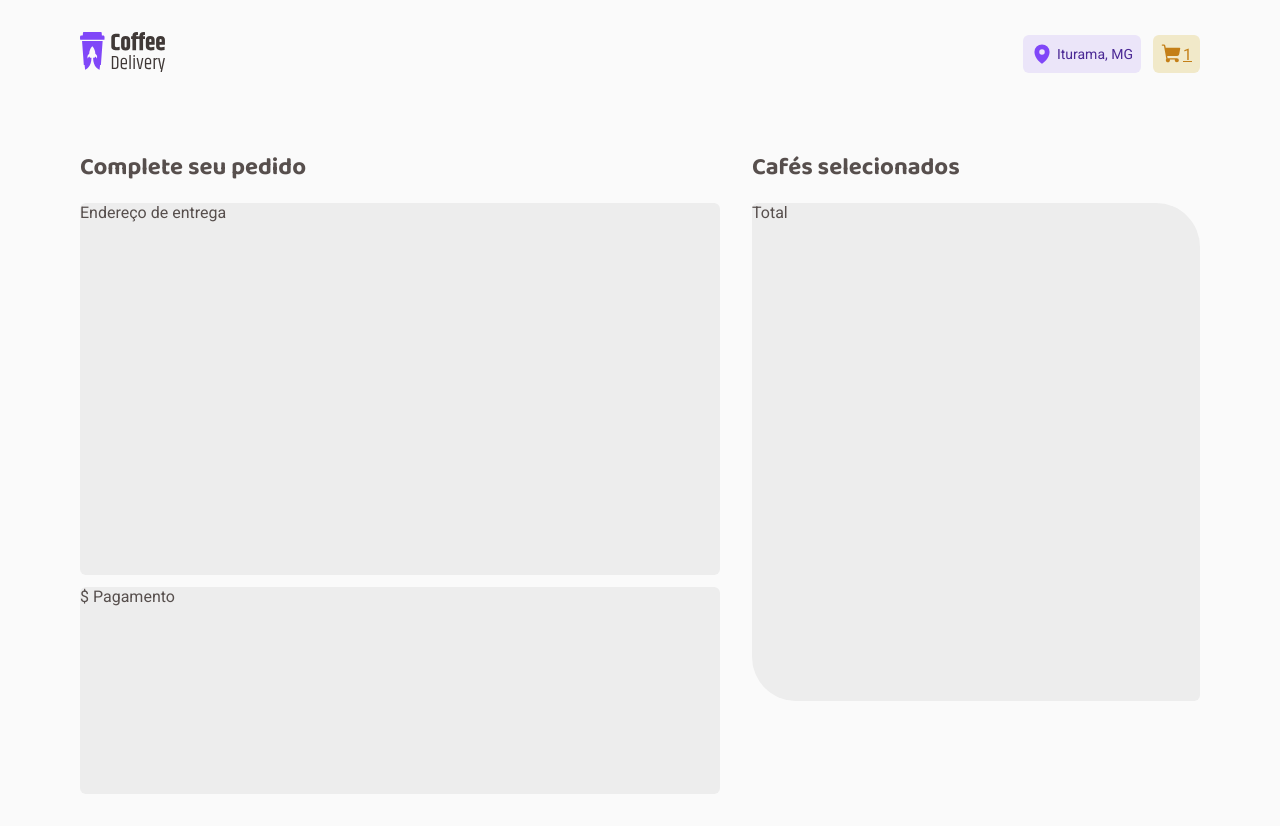
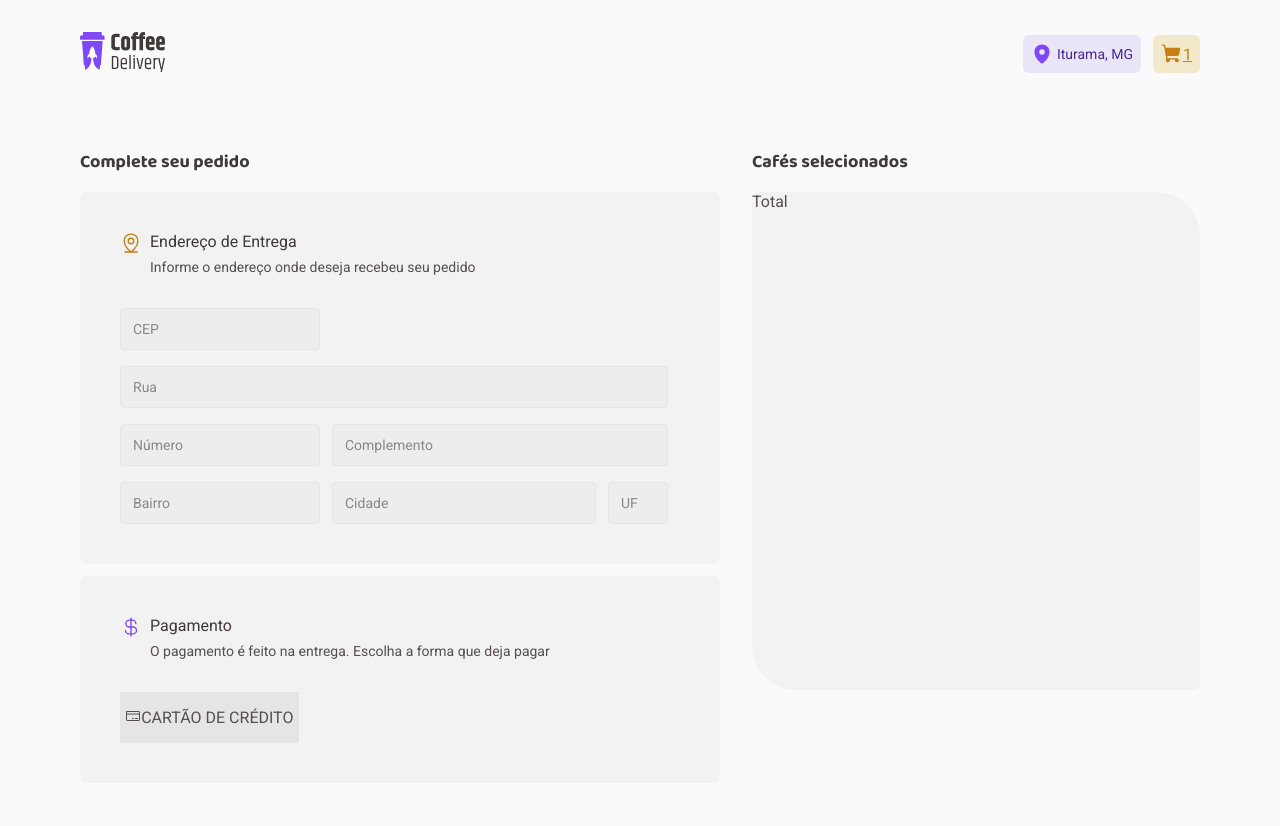
Before and after one commit to Alfredo-pg/coffee-delivery, a React (Vite) app: page /checkout in a window 1280 px wide. Built offline with nearby package versions, Linux system fonts and the light colour scheme.

Commit message:
checkout-main

```diff
--- a/src/components/CoffeeCard/index.tsx
+++ b/src/components/CoffeeCard/index.tsx
@@ -4,6 +4,7 @@ import {
   CoffeeDescriptionConainer,
   CoffeeFooterContainer,
   CoffeePriceContainer,
+  CoffeeShopingCartButton,
 } from './styles'
 
 import { Minus, Plus, ShoppingCartSimple } from 'phosphor-react'
@@ -38,9 +39,9 @@ export function CoffeeCard() {
             </button>
           </div>
 
-          <button>
+          <CoffeeShopingCartButton>
             <ShoppingCartSimple size={22} weight="fill" />
-          </button>
+          </CoffeeShopingCartButton>
         </CoffeeCountCartContainer>
       </CoffeeFooterContainer>
     </CoffeeContainer>
--- a/src/components/CoffeeCard/styles.ts
+++ b/src/components/CoffeeCard/styles.ts
@@ -122,8 +122,9 @@ export const CoffeeCountCartContainer = styled.div`
       cursor: pointer;
     }
   }
+`
 
-  button {
+export const CoffeeShopingCartButton = styled.button`
   display: flex;
   align-items: center;
   justify-content: center;
@@ -134,9 +135,13 @@ export const CoffeeCountCartContainer = styled.div`
 
   border-radius: 6px;
 
+  transition: background-color 0.2s;
   background-color: ${(props) => props.theme['purple-dark']};
   color: ${(props) => props.theme['base-card']};
 
   cursor: pointer;
+
+  &:hover {
+    background-color: ${(props) => props.theme.purple};
   }
 `
--- a/src/pages/Checkout/index.tsx
+++ b/src/pages/Checkout/index.tsx
@@ -1,8 +1,14 @@
+import { CreditCard, CurrencyDollar, MapPinLine } from 'phosphor-react'
 import {
   CheckoutContainer,
   ConfirmOrderContainer,
   FormContainer,
+  FormHeaderContainer,
+  FormMainContainer,
+  PaymentCardContainer,
   PaymentContainer,
+  PaymentHeaderContainer,
+  PaymentOptionsContainer,
 } from './styles'
 
 export function Checkout() {
@@ -12,11 +18,46 @@ export function Checkout() {
         <h2>Complete seu pedido</h2>
 
         <FormContainer>
-          <p>Endereço de entrega</p>
+          <FormHeaderContainer>
+            <p>
+              <MapPinLine size={22} />
+            </p>
+            <h3>Endereço de Entrega</h3>
+            <p>Informe o endereço onde deseja recebeu seu pedido</p>
+          </FormHeaderContainer>
+
+          <FormMainContainer>
+            <input type="number" id="cep" placeholder="CEP" />
+            <input type="text" id="rua" placeholder="Rua" />
+            <input type="number" id="numero" placeholder="Número" />
+            <input type="text" id="complemento" placeholder="Complemento" />
+            <input type="text" id="bairro" placeholder="Bairro" />
+            <input type="text" id="cidade" placeholder="Cidade" />
+            <input type="text" id="uf" placeholder="UF" />
+          </FormMainContainer>
         </FormContainer>
 
         <PaymentContainer>
-          <p>$ Pagamento</p>
+          {/* =-==-==-==-==-==-==-==-==-==-= COMPONENTIZAR =-==-==-==-==-==-==-==-==-==-= */}
+          <PaymentHeaderContainer>
+            <p>
+              <CurrencyDollar size={22} />
+            </p>
+            <h3>Pagamento</h3>
+            <p>
+              O pagamento é feito na entrega. Escolha a forma que deja pagar
+            </p>
+          </PaymentHeaderContainer>
+          {/* =-==-==-==-==-==-==-==-==-==-= COMPONENTIZAR =-==-==-==-==-==-==-==-==-==-= */}
+
+          <PaymentOptionsContainer>
+            <PaymentCardContainer>
+              <span>
+                <CreditCard size={16} />
+              </span>
+              <p>CARTÃO DE CRÉDITO</p>
+            </PaymentCardContainer>
+          </PaymentOptionsContainer>
         </PaymentContainer>
       </div>
       <div>
--- a/src/pages/Checkout/styles.ts
+++ b/src/pages/Checkout/styles.ts
@@ -8,6 +8,9 @@ export const CheckoutContainer = styled.div`
   h2 {
     font-family: 'Baloo 2', cursive;
     font-weight: 700;
+    font-size: 1.125rem;
+
+    color: ${(props) => props.theme['base-subtitle']};
 
     margin-top: 2.5rem;
     margin-bottom: 1rem;
@@ -15,22 +18,171 @@ export const CheckoutContainer = styled.div`
 `
 
 export const FormContainer = styled.div`
+  display: flex;
+  flex-direction: column;
   width: 40rem;
   height: 23.25rem;
 
   margin-bottom: 0.75rem;
   border-radius: 6px;
 
-  background-color: ${(props) => props.theme['base-input']};
+  background-color: ${(props) => props.theme['base-card']};
+`
+
+export const FormHeaderContainer = styled.div`
+  display: flex;
+  flex-wrap: wrap;
+
+  width: 35rem;
+  height: 2.75rem;
+
+  margin: 2.5rem 2.5rem 2rem;
+
+  p {
+    &:first-child {
+      color: ${(props) => props.theme['yellow-dark']};
+    }
+
+    &:last-child {
+      width: 33.125rem;
+      margin-left: 1.875rem;
+
+      font-size: 0.875rem;
+      font-weight: 400;
+      color: ${(props) => props.theme['base-text']};
+      line-height: 130%;
+    }
+  }
+
+  h3 {
+    width: 33.125rem;
+    margin-left: 0.5rem;
+
+    font-size: 1rem;
+    font-weight: 400;
+    color: ${(props) => props.theme['base-subtitle']};
+  }
+`
+
+export const FormMainContainer = styled.div`
+  display: flex;
+  flex-wrap: wrap;
+
+  width: 35rem;
+  height: 13.5rem;
+
+  margin: 0 2.5rem 2.5rem;
+
+  input {
+    width: 12.5rem;
+    height: 2.625rem;
+
+    margin-bottom: 1rem;
+    margin-right: 0.75rem;
+    padding: 0.75rem;
+    outline: none;
+
+    color: ${(props) => props.theme['base-text']};
+
+    font-size: 0.875rem;
+
+    background-color: ${(props) => props.theme['base-input']};
+    border: 1px solid ${(props) => props.theme['base-button']};
+    border-radius: 4px;
+
+    &:focus {
+      border: 1px solid ${(props) => props.theme['yellow-dark']};
+    }
+
+    &::placeholder {
+      color: ${(props) => props.theme['base-label']};
+    }
+
+    &:nth-child(2) {
+      width: 35rem;
+    }
+
+    &:nth-child(4) {
+      width: 21rem;
+    }
+
+    &:nth-child(6) {
+      width: 16.5rem;
+    }
+
+    &:nth-child(7) {
+      width: 3.75rem;
+    }
+  }
 `
 
 export const PaymentContainer = styled.div`
+  display: flex;
+  flex-direction: column;
   width: 40rem;
   height: 12.9375rem;
 
   border-radius: 6px;
 
-  background-color: ${(props) => props.theme['base-input']};
+  background-color: ${(props) => props.theme['base-card']};
+`
+
+export const PaymentHeaderContainer = styled.div`
+  display: flex;
+  flex-wrap: wrap;
+
+  width: 35rem;
+  height: 2.75rem;
+
+  margin: 2.5rem 2.5rem 2rem;
+
+  p {
+    &:first-child {
+      color: ${(props) => props.theme.purple};
+    }
+
+    &:last-child {
+      width: 33.125rem;
+      margin-left: 1.875rem;
+
+      font-size: 0.875rem;
+      font-weight: 400;
+      color: ${(props) => props.theme['base-text']};
+      line-height: 130%;
+    }
+  }
+
+  h3 {
+    width: 33.125rem;
+    margin-left: 0.5rem;
+
+    font-size: 1rem;
+    font-weight: 400;
+    color: ${(props) => props.theme['base-subtitle']};
+  }
+`
+
+export const PaymentOptionsContainer = styled.div`
+  display: flex;
+
+  margin: 0 2.5rem 2.5rem 2.5rem;
+
+  gap: 0.75rem;
+
+  width: 35rem;
+  height: 3.1875rem;
+`
+
+export const PaymentCardContainer = styled.div`
+  display: flex;
+
+  align-items: center;
+  justify-content: center;
+
+  width: 11.166875rem;
+  height: 3.1875rem;
+
+  background-color: ${(props) => props.theme['base-button']};
 `
 
 export const ConfirmOrderContainer = styled.div`
@@ -39,5 +191,5 @@ export const ConfirmOrderContainer = styled.div`
 
   border-radius: 6px 44px;
 
-  background-color: ${(props) => props.theme['base-input']};
+  background-color: ${(props) => props.theme['base-card']};
 `
```
Lines whose indentation alone changed are shown as unchanged.
